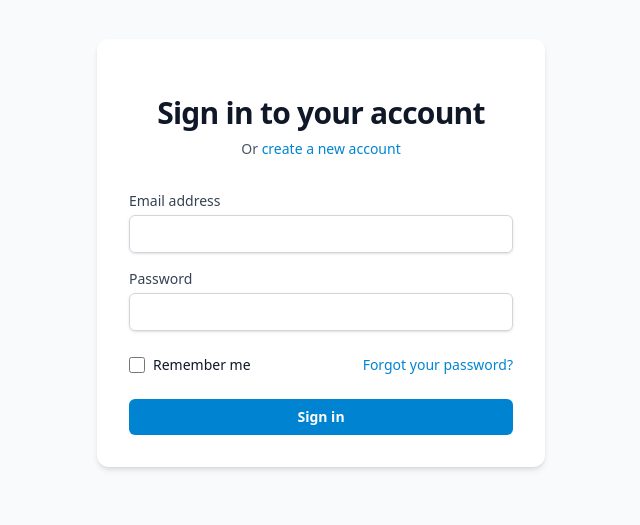
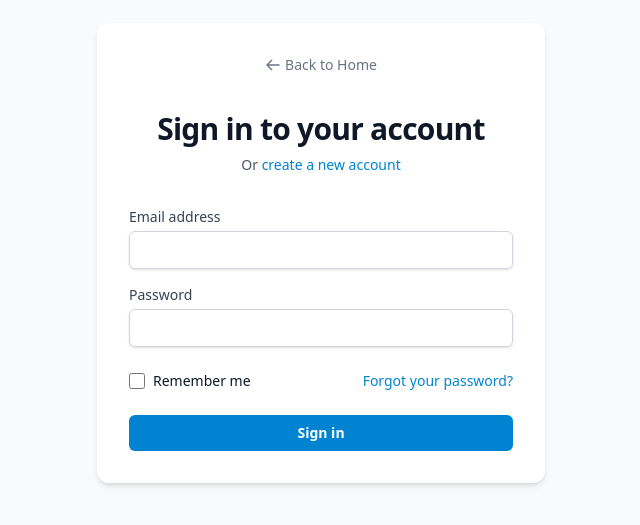
Before and after one commit to evanyang1/project-link-seniors-housing, a React (Vite) app in the folder client/: page /login in a window 1280 px wide. Shown: the part 147-672 px from the top of the page, without its empty margins (319-959 px from the left). Built offline with nearby package versions, Linux system fonts and the light colour scheme.

Commit message:
links to homepage

```diff
--- a/client/src/routes/createAccount.tsx
+++ b/client/src/routes/createAccount.tsx
@@ -83,6 +83,29 @@ function RouteComponent() {
   return (
     <div className="min-h-screen bg-gray-50 flex flex-col items-center justify-center px-4">
       <div className="max-w-md w-full space-y-8 bg-white p-8 rounded-xl shadow-md">
+        {/* Homepage Link */}
+        <div className="text-center">
+          <Link
+            to="/"
+            className="inline-flex items-center text-sm text-gray-500 hover:text-sky-600 transition-colors duration-200"
+          >
+            <svg
+              className="w-4 h-4 mr-1"
+              fill="none"
+              stroke="currentColor"
+              viewBox="0 0 24 24"
+              xmlns="http://www.w3.org/2000/svg"
+            >
+              <path
+                strokeLinecap="round"
+                strokeLinejoin="round"
+                strokeWidth={2}
+                d="M10 19l-7-7m0 0l7-7m-7 7h18"
+              />
+            </svg>
+            Back to Home
+          </Link>
+        </div>
         <div>
           <h2 className="mt-6 text-center text-3xl font-bold tracking-tight text-gray-900">
             Create an Account
--- a/client/src/routes/login.tsx
+++ b/client/src/routes/login.tsx
@@ -83,6 +83,30 @@ function LoginComponent() {
   return (
     <div className="min-h-screen bg-gray-50 flex flex-col items-center justify-center px-4">
       <div className="max-w-md w-full space-y-8 bg-white p-8 rounded-xl shadow-md">
+        {/* Homepage Link */}
+        <div className="text-center">
+          <Link
+            to="/"
+            className="inline-flex items-center text-sm text-gray-500 hover:text-sky-600 transition-colors duration-200"
+          >
+            <svg
+              className="w-4 h-4 mr-1"
+              fill="none"
+              stroke="currentColor"
+              viewBox="0 0 24 24"
+              xmlns="http://www.w3.org/2000/svg"
+            >
+              <path
+                strokeLinecap="round"
+                strokeLinejoin="round"
+                strokeWidth={2}
+                d="M10 19l-7-7m0 0l7-7m-7 7h18"
+              />
+            </svg>
+            Back to Home
+          </Link>
+        </div>
+
         <div>
           <h2 className="mt-6 text-center text-3xl font-bold tracking-tight text-gray-900">
             Sign in to your account
```
